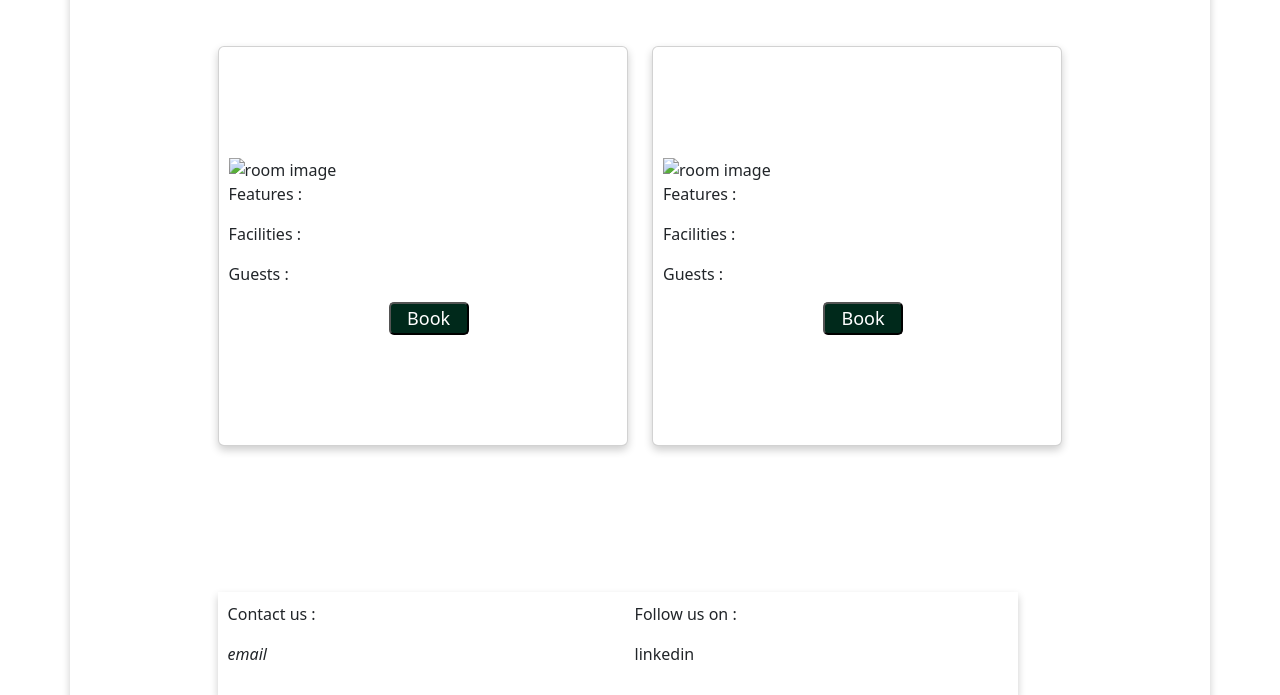
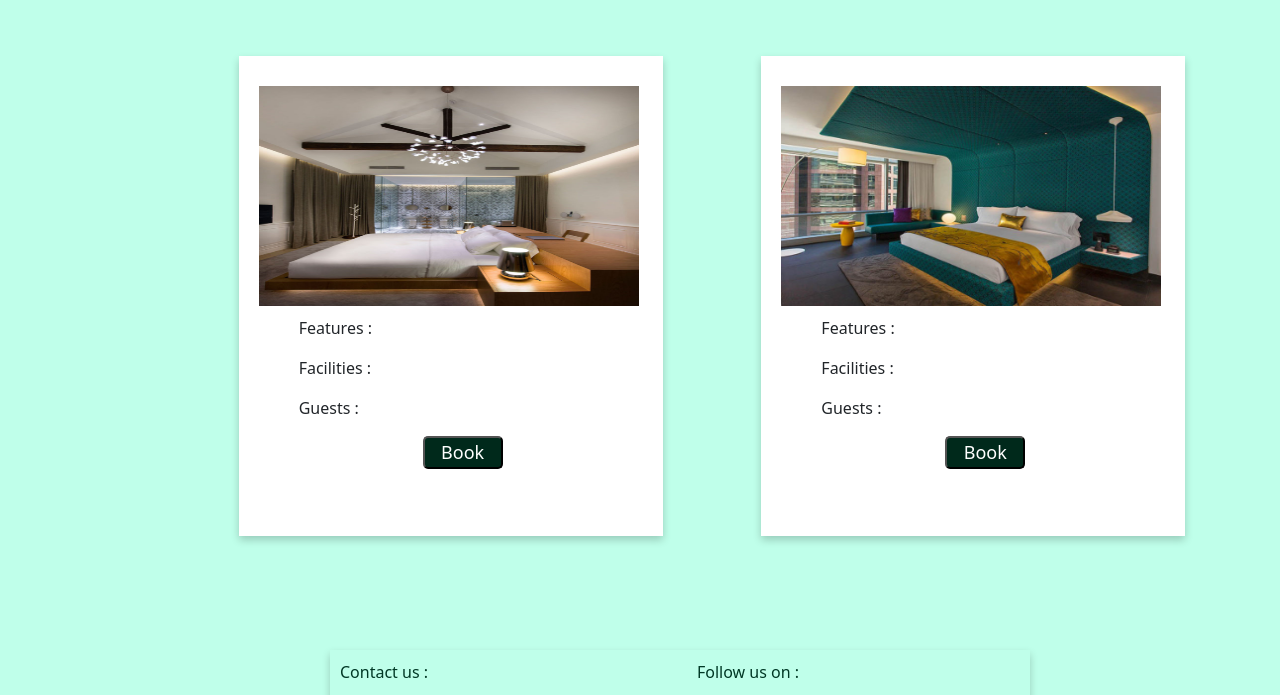
Before and after one commit to Maab3li/hotel-reservation-system, a plain HTML site: page rooms.html in a window 1280 px wide. Shown: the part 84-779 px from the top of the page. Drawn offline with nearby package versions, Linux system fonts and the light colour scheme.

Commit message:
updated the code

```diff
--- a/rooms.html
+++ b/rooms.html
@@ -5,36 +5,24 @@
     <meta name="viewport" content="width=device-width, initial-scale=1.0">
     <link href="style.css" rel="stylesheet">
     <link href="https://cdn.jsdelivr.net/npm/bootstrap@5.3.3/dist/css/bootstrap.min.css" rel="stylesheet" integrity="sha384-QWTKZyjpPEjISv5WaRU9OFeRpok6YctnYmDr5pNlyT2bRjXh0JMhjY6hW+ALEwIH" crossorigin="anonymous">
-    <title>Rooms</title>
+    <title>Home</title>
 </head>
 <body id="body">
-    <div class="container">
+
     <div class="row">
         <nav>
-        <a href="index.html" rel="home page">Home</a>
-        <a href="rooms.html" rel="rooms page"  class="active">Rooms</a>
+       <a href="index.html" rel="home page" class="offset-4">Home</a>
+       <a href="rooms.html" rel="rooms page" class="active">Rooms</a>
        <a href="about.html" rel="about page">About</a>
        <a href="rate.html" rel="rating page">Rate us</a>
         </nav>
     </div>
     <main>
-            <div class="row">
+        <div class="row offset-2">
             <div class="col">
-                    <div class="card" id="room-card">
-                        <img src="" alt="room image">
-                        <p>Features :</p>
-                        <p>Facilities :</p>
-                        <p>Guests :</p>
-                        <a href="book.html">
-                            <button type="button" id="booking-button">
-                                Book
-                            </button>
-                        </a>
-                    </div>
-                </div>
+                <div id="room-card">
                     <div class="col">
-                    <div class="card" id="room-card">
-                        <img src="" alt="room image">
+                        <img src="images/bed-with-desk-headboard-131216-1042-11-768x1046.jpg" alt="room image">
                         <p>Features :</p>
                         <p>Facilities :</p>
                         <p>Guests :</p>
@@ -46,22 +34,38 @@
                     </div>
                 </div>
             </div>
+            <div class="col">
+                <div id="room-card">
+                    <div class="col">
+                            <img src="images/wrap-around-headboard-131216-1027-02-768x524.jpg" alt="room image">
+                            <p>Features :</p>
+                            <p>Facilities :</p>
+                            <p>Guests :</p>
+                            <a href="book.html">
+                                <button type="button" id="booking-button">
+                                    Book
+                                </button>
+                            </a>
+                        </div>
+                    </div>
+                </div>
+            </div>
     </main>
-        <footer id="home-footer">
+    <footer id="home-footer" class="offset-3">
         <div class="row">
             <div class="col">
                 <p>Contact us :</p>
-                    <i class="fa fa-whatsapp"></i>
-                    <p><i>email</i></p>
+                <i class="fa fa-whatsapp">w</i>
+                <i class="fa fa-email">email</i>
             </div>
             <div class="col">
                 <p>Follow us on :</p>
-                    <p>linkedin</p>
+                <p>Facebook</p>
                 <p></p>
             </div>
         </div>
     </footer>
-    </div>
+
 <script src="https://cdn.jsdelivr.net/npm/bootstrap@5.3.3/dist/js/bootstrap.bundle.min.js" integrity="sha384-YvpcrYf0tY3lHB60NNkmXc5s9fDVZLESaAA55NDzOxhy9GkcIdslK1eN7N6jIeHz" crossorigin="anonymous"></script>
 </body>
 </html>
--- a/style.css
+++ b/style.css
@@ -1,17 +1,40 @@
 .container {
-    max-width: 100%;
-    justify-content: center;
+
+
+
+
+
+    box-shadow: 0 4px 8px 0 rgba(0, 0, 0, 0.2);
+
+}
+#body {
     display: grid;
-    height: 120vh;
     grid-template-rows:1fr 1fr 5fr 0.5fr;
+    grid-template-columns: 5fr;
     gap: 80px;
     align-items: center;
-    box-shadow: 0 4px 8px 0 rgba(0, 0, 0, 0.2);
-    padding: 20px;
+    justify-content: center;
     margin: 10px 20px 0px 20px;
+    max-height: 120vh;
+    max-width: 200vh;
+    background-color: rgb(191, 255, 234);
 }
+
+#home-p1 {
+    text-align: center;
+    font-family: monospace;
+    letter-spacing: 3px;
+    font-size: 40px;
+    font-weight: 600;
+}
+
+#home-p2 {
+    text-align: center;
+    max-width: 70vh;
+    background-color: rgb(252, 252, 137);
+}
+
 nav {
-    background-color: rgb(0, 255, 170);
     padding: 10px;
 }
 nav a{
@@ -30,11 +53,12 @@ nav a:hover{
 
 .card {
     box-shadow: 0 4px 8px 0 rgba(0, 0, 0, 0.2);
-    max-width: 800px;
+    max-width: 600px;
     min-height: 40px;
     align-items: center;
     justify-content: center;
     margin-top: -30px;
+    margin-left: 360px;
 }
 input {
     border: none;
@@ -49,16 +73,31 @@ input {
 
 #home-footer {
     box-shadow: 0 4px 8px 0 rgba(0, 0, 0, 0.2);
-    max-width: 800px;
+    max-width: 700px;
     padding: 10px 0 10px 10px;
     height: 13vh;
+    color:rgb(0, 56, 37);
 }
 
 #room-card {
-    align-items: flex-start;
-    padding: 10px;
-    height: 50vh;
-    width: 51.3vh;
+    box-shadow: 0 4px 8px 0 rgba(0, 0, 0, 0.2);
+    padding: 10px 40px 10px 0px;
+    height: 60vh;
+    width: 53vh;
+    align-items: center;
+    justify-content: center;
+    background-color: #FFF;
+}
+#room-card img {
+    width: 50vh ;
+    height: 30vh ;
+    align-items: center;
+    padding: 10px 20px 10px 0px;
+    margin-top: 10px;
+    margin-left: 20px;
+}
+#room-card p {
+    margin-left: 60px;
 }
 
 #booking-button {
@@ -68,7 +107,8 @@ input {
     font-size: large;
     color: #FFF;
     background-color: rgb(0, 41, 27);
-    margin-left: 20vh;
+    margin-left: 23vh;
+    margin-bottom: 20px;
 }
 
 #about-row {
@@ -80,8 +120,8 @@ input {
     border-radius: 5px;
     font-weight: 700;
     font-size: large;
-    color:rgb(9, 105, 0);
-    background-color: rgb(192, 253, 164);
+    color:rgb(8, 44, 5);
+    background-color: rgb(100, 255, 28);
     border: none;
     font-stretch: expanded;
 }
```
Also changed, not shown: about.html (+12 -10 lines), book.html (+40 -0 lines), index.html (+10 -8 lines), rate.html (+8 -8 lines), images/bed-with-desk-headboard-131216-1042-11-768x1046.jpg (added), images/wrap-around-headboard-131216-1027-02-768x524.jpg (added). Lines whose indentation alone changed are shown as unchanged.
